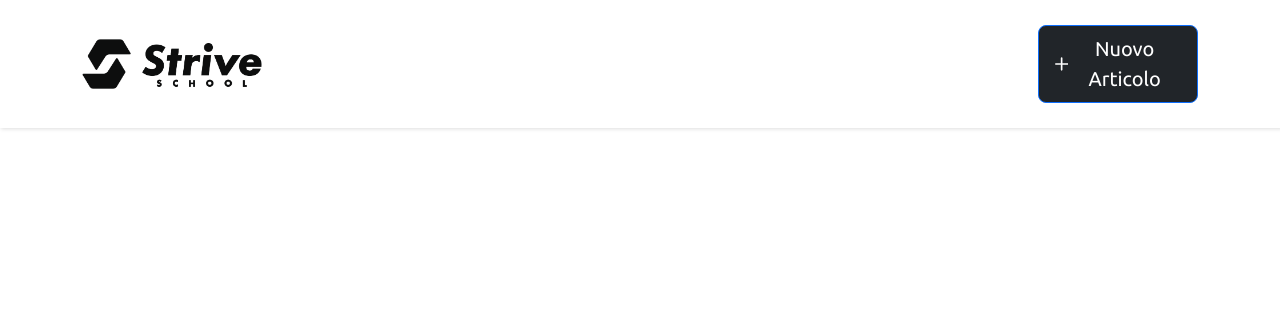
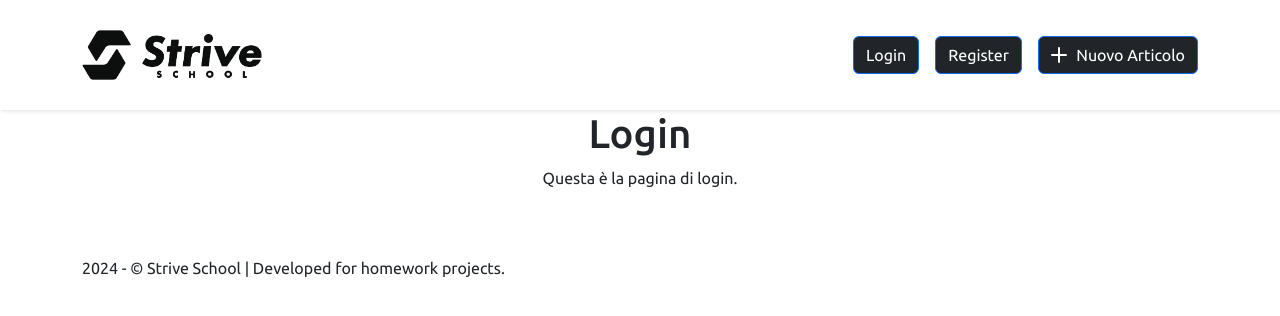
Before and after one commit to stefano-moioli/W4D4_BackEnd, a React (Create React App) app in the folder Client/: page /auth/login in a window 1280 px wide. Shown: the top 316 px of the page. Built offline with nearby package versions, Linux system fonts and the light colour scheme.

Commit message:
renderingElement

```diff
--- a/Client/package.json
+++ b/Client/package.json
@@ -6,6 +6,7 @@
     "@testing-library/jest-dom": "^6.4.2",
     "@testing-library/react": "^14.2.1",
     "@testing-library/user-event": "^14.5.2",
+    "axios": "^1.7.2",
     "bootstrap": "^5.3.3",
     "draft-js": "^0.11.7",
     "draftjs-to-html": "^0.9.1",
--- a/Client/src/App.js
+++ b/Client/src/App.js
@@ -5,15 +5,17 @@ import Home from "./views/home/Home";
 import Blog from "./views/blog/Blog";
 import NewBlogPost from "./views/new/New";
 import { BrowserRouter as Router, Routes, Route } from "react-router-dom";
+import Login from "./views/login/Login";
 
 function App() {
   return (
     <Router>
       <NavBar />
       <Routes>
-        <Route path="/" exact element={<Home />} />
+        <Route path="/" element={<Home />} />
         <Route path="/blog/:id" element={<Blog />} />
         <Route path="/new" element={<NewBlogPost />} />
+        <Route path="/auth/login" element={<Login /> } />
       </Routes>
       <Footer />
     </Router>
--- a/Client/src/components/navbar/BlogNavbar.jsx
+++ b/Client/src/components/navbar/BlogNavbar.jsx
@@ -1,17 +1,26 @@
 import React from "react";
-import { Button, Container, Navbar } from "react-bootstrap";
+import { Button, Col, Container, Navbar } from "react-bootstrap";
 import { Link } from "react-router-dom";
 import logo from "../../assets/logo.png";
 import "./styles.css";
 const NavBar = props => {
   return (
-    <Navbar expand="lg" className="blog-navbar" fixed="top">
+    <Navbar expand="lg" className="blog-navbar">
       <Container className="justify-content-between">
         <Navbar.Brand as={Link} to="/">
           <img className="blog-navbar-brand" alt="logo" src={logo} />
         </Navbar.Brand>
 
-        <Button as={Link} to="/new" className="blog-navbar-add-button bg-dark" size="lg">
+        <Col></Col>
+        <Button as={Link} to="/auth/login" className="me-3 bg-dark">
+          Login
+        </Button>
+
+        <Button as={Link} to="/auth/register" className="me-3 bg-dark">
+          Register
+        </Button>
+
+        <Button as={Link} to="/new" className="blog-navbar-add-button bg-dark">
           <svg
             xmlns="http://www.w3.org/2000/svg"
             width="16"
@@ -24,6 +33,7 @@ const NavBar = props => {
           </svg>
           Nuovo Articolo
         </Button>
+
       </Container>
     </Navbar>
   );
--- /dev/null
+++ b/Client/src/views/login/Login.jsx
@@ -0,0 +1,12 @@
+import React from "react";
+
+export default function Login(){
+        console.log("Login component rendered");
+  return (
+    <div className="text-center">
+      <h1>Login</h1>
+      <p>Questa è la pagina di login.</p>
+    </div>
+  );
+
+}
```
Also changed, not shown: Client/src/components/authentication/Authentication.jsx (added), 2 other files (tests, documents, lock files or other folders).
